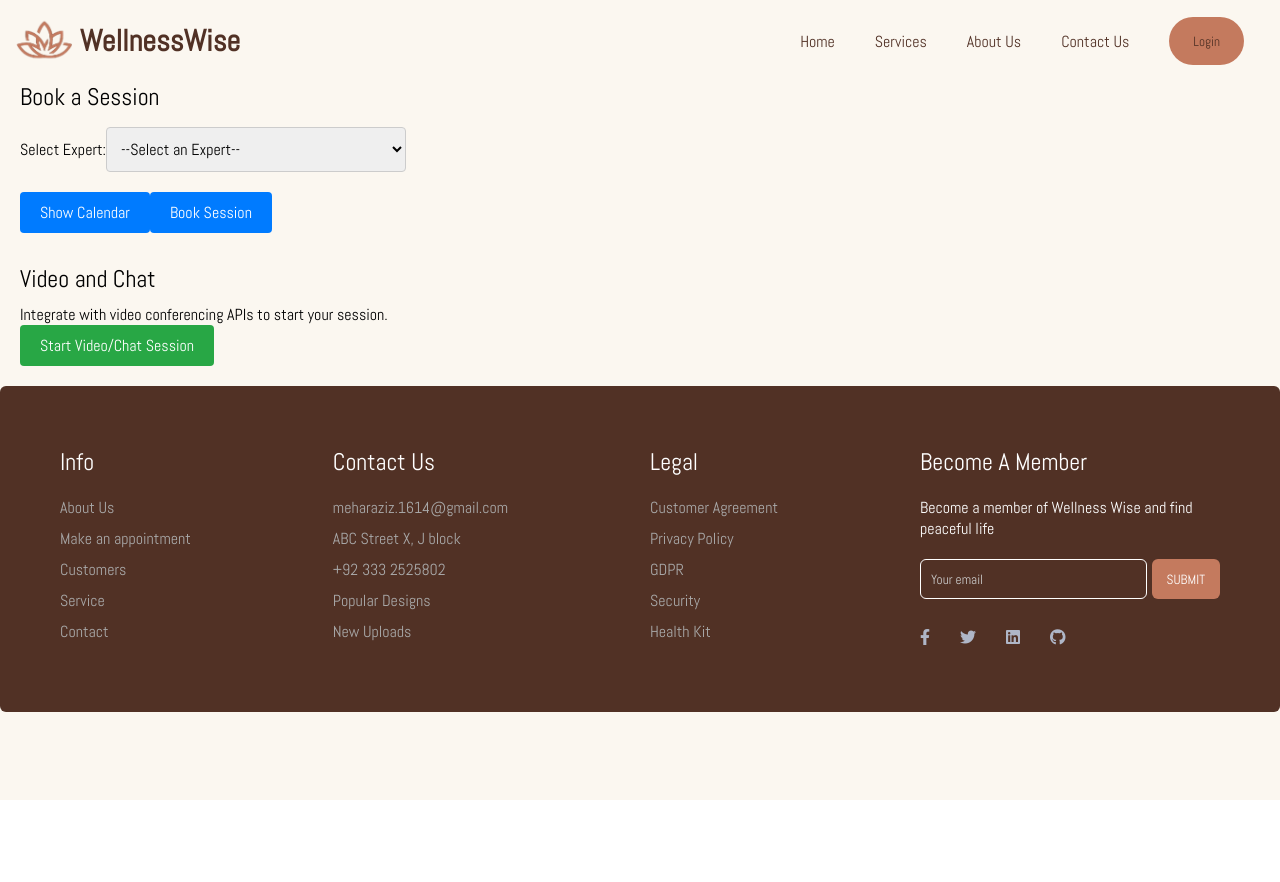
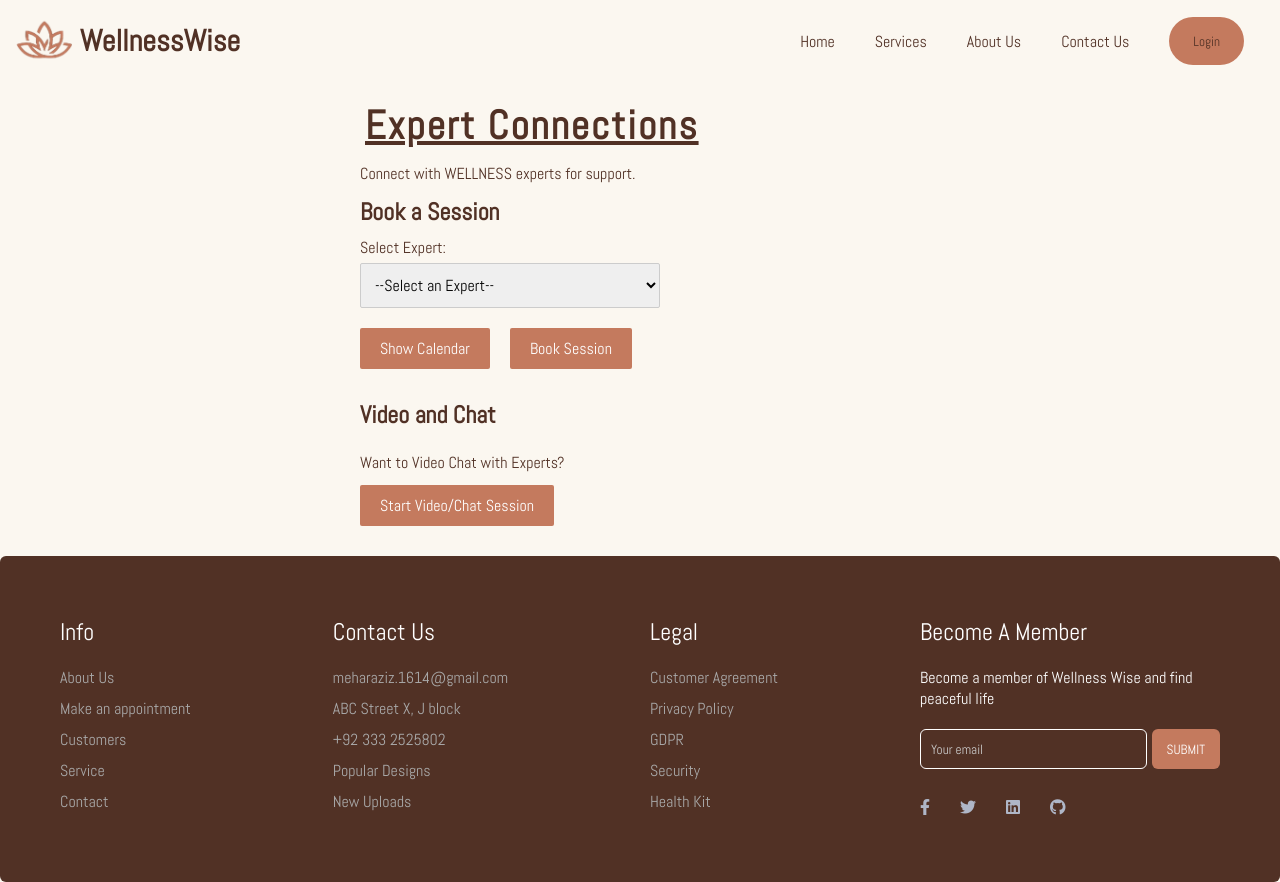
Before and after one commit to Mehar-Aziz/WellnessWise, a React (Create React App) app in the folder wellnesswise-frontend/: page /connection in a window 1280 px wide. Before the commit the page ends 800 px from the top, so only its background shows below. Built offline with nearby package versions, Linux system fonts and the light colour scheme.

Commit message:
Change Connection CSS

```diff
--- a/wellnesswise-frontend/src/pages/Connection.css
+++ b/wellnesswise-frontend/src/pages/Connection.css
@@ -1,7 +1,20 @@
 .expert-connections-page {
-    font-family: Arial, sans-serif;
-    padding: 20px;
+    margin-top: 100px;
+    padding-left: 360px;
   }
+.expert-connections-page h1 {
+  font-weight: 900;
+  font-size: 40px;
+  text-decoration: underline;
+  letter-spacing: 2px;
+  padding-left: 5px;
+  color: #513125;
+}
+.expert-connections-page p {
+    padding-top: 12px;
+    padding-bottom: 12px;
+    color: #513125;
+}
 
   .booking-form {
     margin-bottom: 30px;
@@ -9,17 +22,22 @@
 
   .booking-form h2 {
     margin-bottom: 10px;
+    font-weight: 600;
+    color: #513125;
   }
 
   .booking-form label {
     display: block;
     margin-bottom: 10px;
+    padding-right: 20px;
+    font-weight: 500;
+    color: #513125;
   }
 
   .booking-form select, .booking-form input[type="date"] {
     padding: 10px;
     border: 1px solid #ccc;
-    border-radius: 4px;
+    border-radius: 2px;
     font-size: 16px;
     width: 100%;
     max-width: 300px;
@@ -28,37 +46,42 @@
 
   .booking-form button {
     padding: 10px 20px;
-    background-color: #007BFF;
+    margin-right: 20px;
+    background-color: #c47a5e;
+    border-radius: 2px;
     color: #fff;
     border: none;
-    border-radius: 4px;
+    gap: 20px;
     font-size: 16px;
     cursor: pointer;
     margin-top: 10px;
   }
 
   .booking-form button:hover {
-    background-color: #0056b3;
+    background-color: #513125;
   }
 
   .video-chat-section {
     margin-top: 30px;
+    margin-bottom: 30px;
   }
 
   .video-chat-section h2 {
     margin-bottom: 10px;
+    font-weight: 600;
+    color: #513125;
   }
 
   .video-chat-section button {
     padding: 10px 20px;
-    background-color: #28a745;
+    background-color: #c47a5e;
     color: #fff;
     border: none;
-    border-radius: 4px;
+    border-radius: 2px;
     font-size: 16px;
     cursor: pointer;
   }
 
   .video-chat-section button:hover {
-    background-color: #218838;
+    background-color: #513125;
   }
--- a/wellnesswise-frontend/src/pages/Connection.js
+++ b/wellnesswise-frontend/src/pages/Connection.js
@@ -27,7 +27,7 @@ const Connections = () => {
 
   const handleBookSession = () => {
     if (selectedExpert && sessionDate) {
-      // Handle booking logic here
+      //booking logic here
       alert(`Session booked with expert ID ${selectedExpert} on ${sessionDate}`);
     } else {
       alert('Please select an expert and choose a date.');
@@ -37,12 +37,12 @@ const Connections = () => {
   return (
     <div className="expert-connections-page">
       <h1>Expert Connections</h1>
-      <p>Connect with wellness experts for support. Book sessions and access video/chat functionality.</p>
+      <p>Connect with WELLNESS experts for support.</p>
 
       <div className="booking-form">
         <h2>Book a Session</h2>
         <label>
-          Select Expert:
+          Select Expert:<br />
           <select onChange={handleExpertSelect} value={selectedExpert}>
             <option value="">--Select an Expert--</option>
             {experts.map((expert) => (
@@ -67,7 +67,7 @@ const Connections = () => {
 
       <div className="video-chat-section">
         <h2>Video and Chat</h2>
-        <p>Integrate with video conferencing APIs to start your session.</p>
+        <p>Want to Video Chat with Experts?</p>
         <button onClick={() => alert('Video/Chat functionality not implemented yet.')}>
           Start Video/Chat Session
         </button>
```
